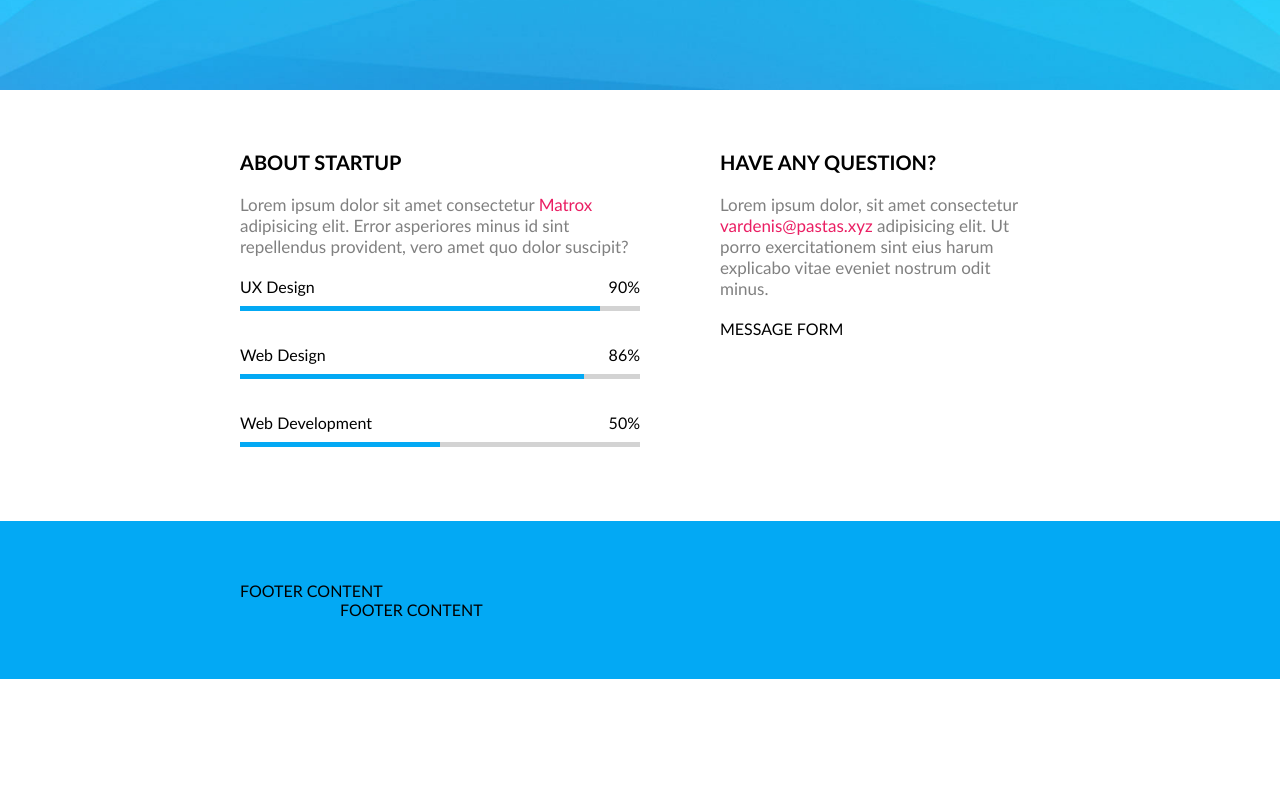
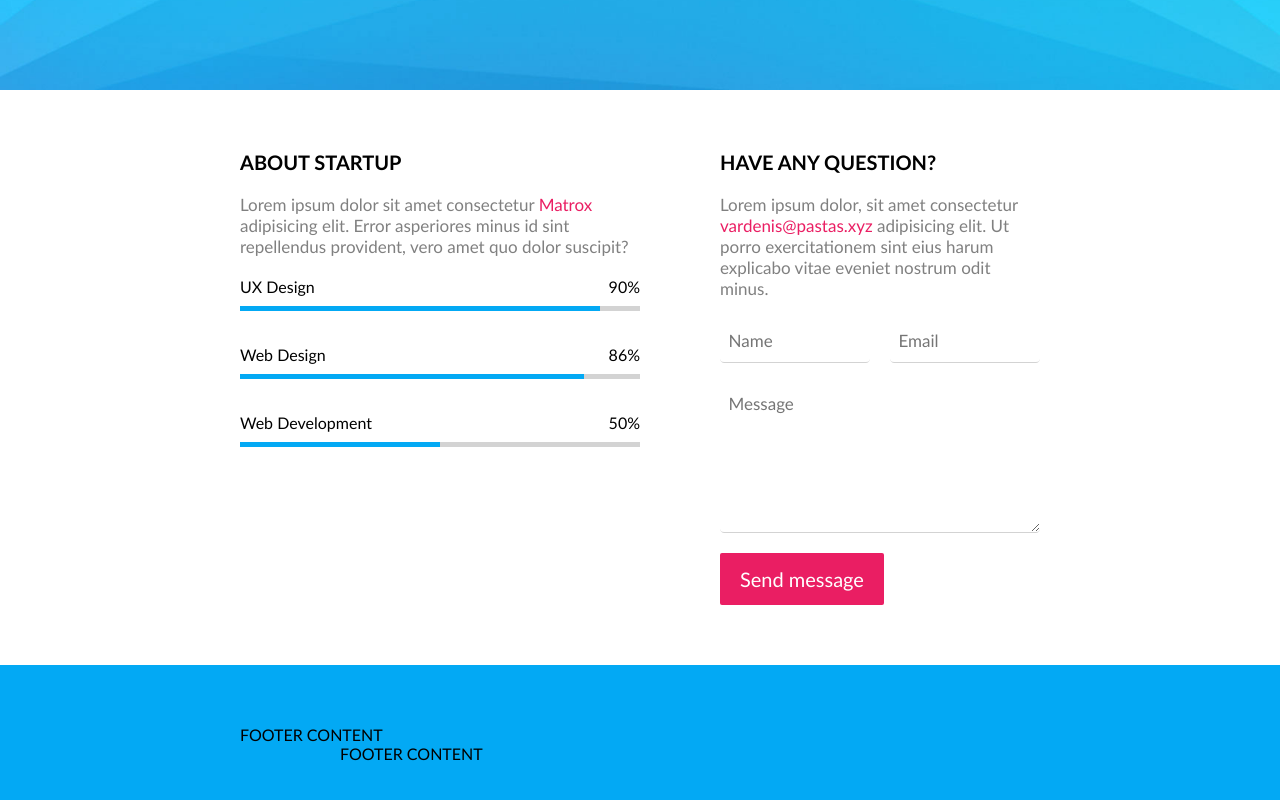
Before and after one commit to Evelinatoleike/5-coming-soon, a website: page index.html in a window 1280 px wide. Shown: the part 710-1510 px from the top of the page. Before the commit the page ends 1389 px from the top, so only its background shows below. Drawn offline with Linux system fonts and the light colour scheme.

Commit message:
Message form styles

```diff
--- a/css/base/variables.css
+++ b/css/base/variables.css
@@ -1,4 +1,6 @@
 :root {
     --primary-color: #03a9f4;
     --secondary-color: #ea1e63;
+    --secondary-color-light: #ec5688;
+    --secondary-color-dark: #c21d54;
 }
--- a/css/components/buttom.css
+++ /dev/null
@@ -1,6 +0,0 @@
-.btn {
-    padding: 10px 30px;
-    font-size: 20px;
-    border: 0.1em solid red;
-    border-radius: 0.25em;
-}
--- /dev/null
+++ b/css/components/button.css
@@ -0,0 +1,14 @@
+.btn {
+    padding: 0.8em 1em;
+    font-size: 20px;
+    line-height: 1em;
+    color: white;
+    background-color: var(--secondary-color);
+    border: none;
+    border-radius: 0.1em;
+    cursor:pointer;
+}
+
+.btn:hover {
+    background-color: var(--secondary-color-light);
+}
--- a/css/components/form.css
+++ b/css/components/form.css
@@ -0,0 +1,45 @@
+.form {
+}
+
+.form > * {
+    margin-bottom: 20px;
+}
+
+.form > *:last-child {
+    margin-bottom: 0;
+}
+.form > label {
+    display: none;
+}
+.form > textarea {
+    width: 100%;
+}
+
+.form > input {
+    width: calc(50% - 10px);
+}
+
+.form > input:last-of-type {
+    float: right;
+}
+
+.form > .input {
+    padding: 0.5em;
+    font-size: 17px;
+    line-height: 1.5em;
+    border: none;
+    border-bottom: 1px solid lightgray;
+    border-radius: 0.25em;
+}
+
+.form > textarea {
+    width: 100%;
+    min-height: 100px;
+    height: 150px;
+    max-height: 300px;
+    resize: vertical;
+}
+
+.form *:focus {
+    outline: 1px solid var(--secondary-color);
+}
--- a/css/pages/home.css
+++ b/css/pages/home.css
@@ -6,7 +6,7 @@
 /* 3rd-party */
 
 /* components */
-@import '../components/buttom.css';
+@import '../components/button.css';
 @import '../components/clock.css';
 @import '../components/form.css';
 @import '../components/mouse.css';
@@ -80,6 +80,8 @@ text-decoration: none;
 }
  .progress-bar {
  }
+
+ main .form
 /* MAIN CONTENT: end */
 
 /* FOOTER: start */
--- a/index.html
+++ b/index.html
@@ -1,5 +1,6 @@
 <!DOCTYPE html>
 <html lang="en">
+
 <head>
     <meta charset="UTF-8">
     <meta http-equiv="X-UA-Compatible" content="IE=edge">
@@ -15,6 +16,7 @@
     <meta name="theme-color" content="#ffffff">
     <link rel="stylesheet" href="./css/pages/home.css">
 </head>
+
 <body>
     <Section class=" container bg-primary hero">
         <div class="row-short">
@@ -41,7 +43,6 @@
             </div>
             <form class="form">
                 SUBSCRIBE FORM
-                <button class="btn">CLICK ME</button>
             </form>
             <div calss="mouse">
                 MOUSE
@@ -83,13 +84,18 @@
                     </div>
                 </div>
             </div>
-         <div class="column right">
-             <h2 class="content-title">Have any question?</h2>
-             <p class="content-description">Lorem ipsum dolor, sit amet consectetur <a class="link" href="mailto:vardenis@pastas.xyz">vardenis@pastas.xyz</a> adipisicing elit. Ut porro exercitationem sint eius harum explicabo vitae eveniet nostrum odit minus.</p>
-             <form class="form">
-                 MESSAGE FORM
-             </form>
-         </div>
+            <div class="column right">
+                <h2 class="content-title">Have any question?</h2>
+                <p class="content-description">Lorem ipsum dolor, sit amet consectetur <a class="link" href="mailto:vardenis@pastas.xyz">vardenis@pastas.xyz</a> adipisicing elit. Ut porro exercitationem sint eius harum explicabo vitae eveniet nostrum odit minus.</p>
+                <form class="form">
+                    <label for="name">Name</label>
+                    <input id="text" class="input" type="text" placeholder="Name" required autocomplete="name">
+                    <label for="email">Email</label>
+                    <input id="email" class="input" type="email" placeholder="Email" required autocomplete="email">
+                    <label for="message">Message</label>
+                    <textarea name="" id="message" class="input" placeholder="Message" required autocomplete="off"></textarea>
+                    <button class="btn" type="submit">Send message</button>
+            </div>
         </div>
     </main>
 
@@ -102,4 +108,5 @@
         </div>
     </footer>
 </body>
+
 </html>
```
